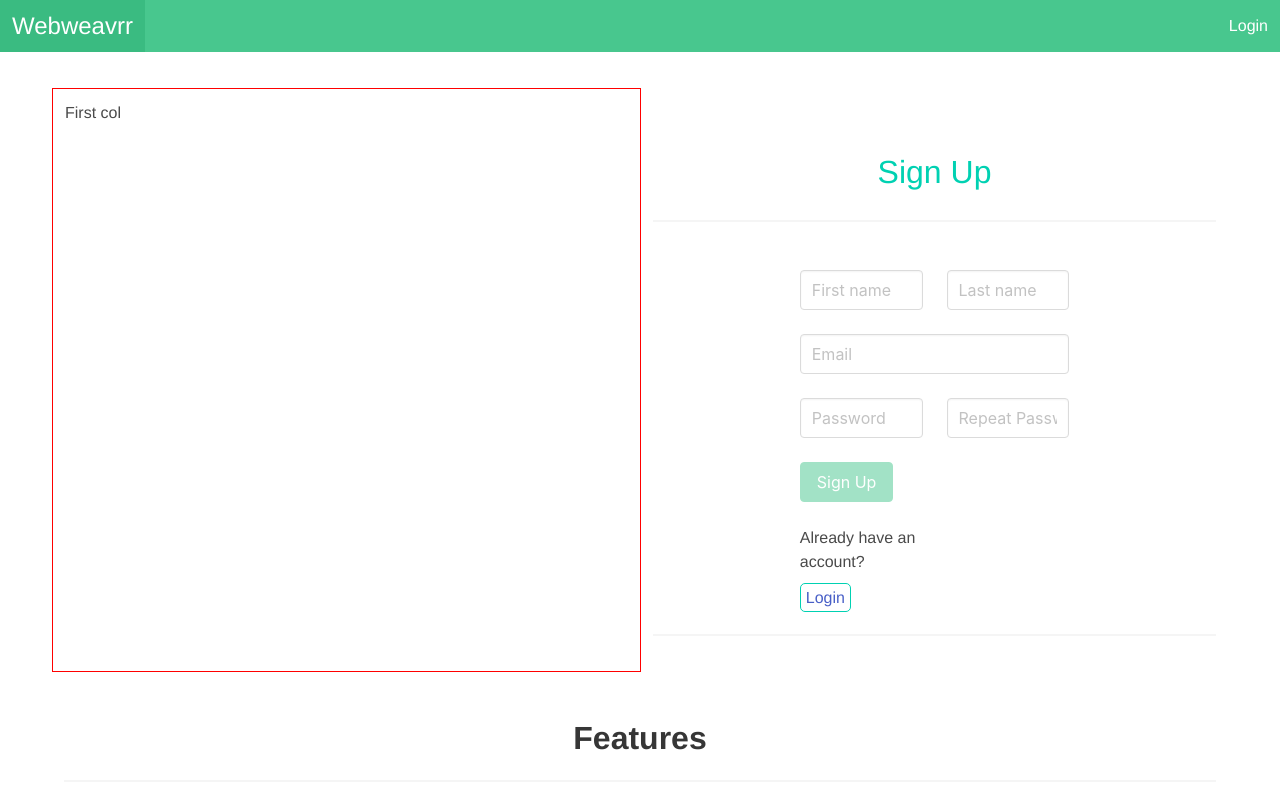
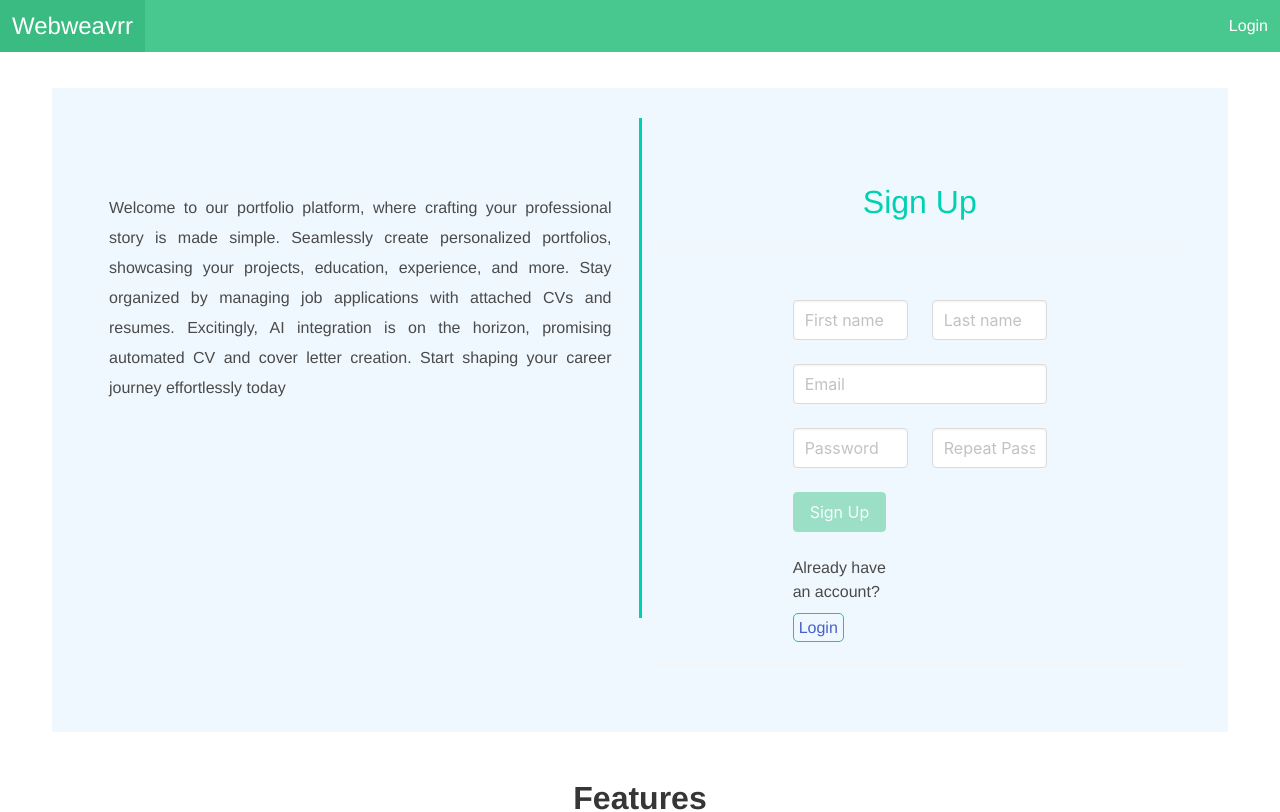
Before and after one commit to josephsegbefia/webweaver-client, a React (Vite) app: page / in a window 1280 px wide. Shown: the top 812 px of the page. Built offline with nearby package versions, Linux system fonts and the light colour scheme; no server answers.

Commit message:
Finish home page

```diff
--- a/src/assets/styles.scss
+++ b/src/assets/styles.scss
@@ -155,3 +155,24 @@ aside {
   background-color: #00d1b2;
   color: white;
 }
+
+
+.vertical-line {
+  border-right: 3px solid #00d1b2; /* Adjust color and thickness as needed */
+  height: 500px; /* Adjust height as needed */
+}
+
+
+.intro{
+  background-color: aliceblue;
+  padding: 30px;
+}
+
+
+
+
+@media only screen and (max-width: 767px) {
+  .vertical-line {
+    display: none;
+  }
+}
--- a/src/components/Home.jsx
+++ b/src/components/Home.jsx
@@ -1,22 +1,37 @@
 /* eslint-disable react/prop-types */
 /* eslint-disable no-unused-vars */
-import React, {useEffect} from 'react'
+import React, { useEffect, useState } from 'react'
 import SignUp from './auth/SignUp';
 import HomeCard from './HomeCard';
 import portfolioman from '../assets/manbooks.png';
 import jobman from '../assets/jobman.png';
 import robogirl from '../assets/robogirl.png'
+import logo from '../assets/logo.png';
 
 const Home = ({ setDashboardActive }) => {
 
   useEffect(() => {
     setDashboardActive(false);
-  }, [])
+  }, []);
+
+
+
+
+
 
   return (
     <div className = "container">
-      <div className = "columns mb-6">
-        <div className = "column" style={{border: "1px solid red"}}>First col</div>
+      <div className = "columns intro mb-6">
+        <div className = "column">
+          <p className = "is-size-6 mt-6" style={{lineHeight: "30px", textAlign: "justify", padding: "15px", margin: "0 auto"}}>
+            Welcome to our portfolio platform, where crafting your professional story is made simple.
+            Seamlessly create personalized portfolios, showcasing your projects, education, experience, and more.
+            Stay organized by managing job applications with attached CVs and resumes.
+            Excitingly, AI integration is on the horizon, promising automated CV and cover letter creation.
+            Start shaping your career journey effortlessly today
+          </p>
+        </div>
+        <div className = "vertical-line"></div>
         <div className = "column">
           <SignUp />
         </div>
@@ -24,6 +39,7 @@ const Home = ({ setDashboardActive }) => {
       <div className = "columns">
         <div className = "column">
           <p className = "title has-text-centered">Features</p>
+          <p className = "subtitle has-text-centered">Advantages Provided by Our Platform</p>
           <hr />
         </div>
 
```
Also changed, not shown: src/assets/logo.png (added).
